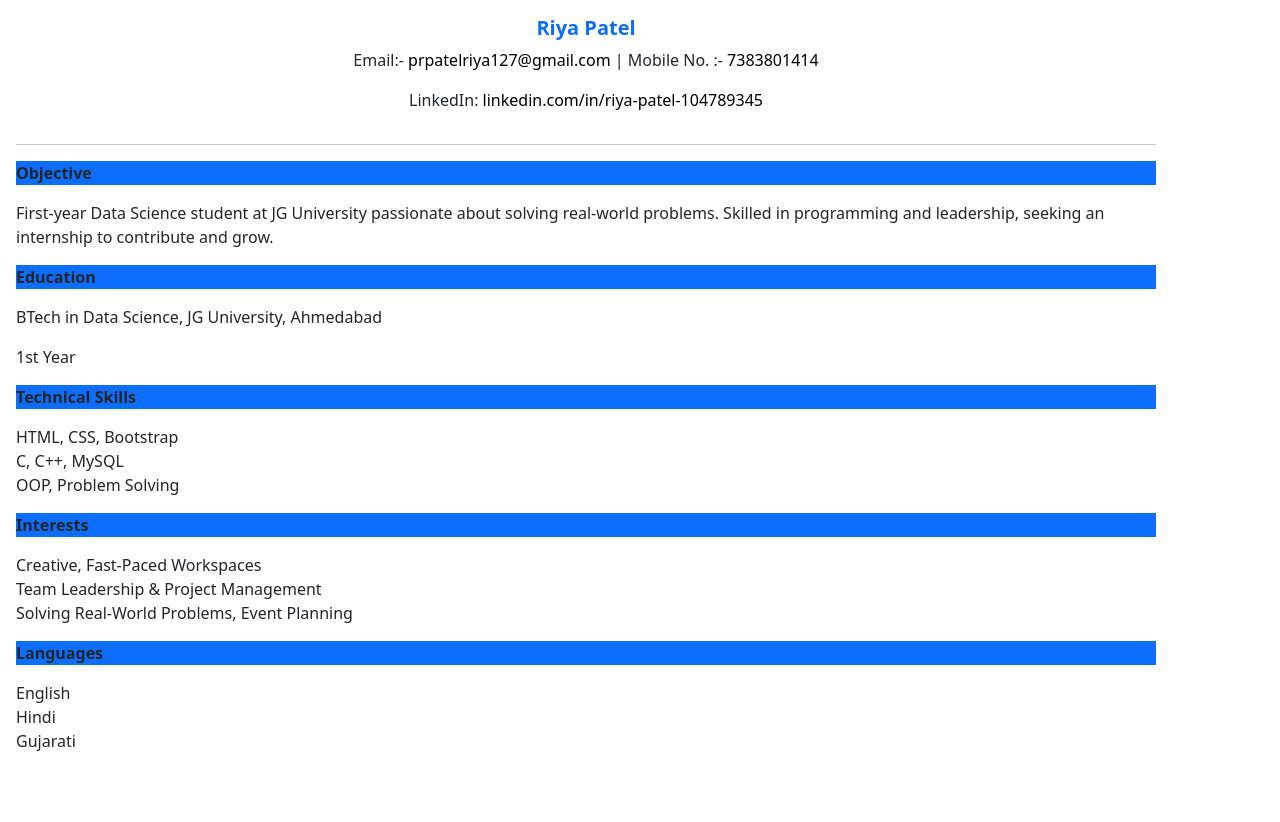
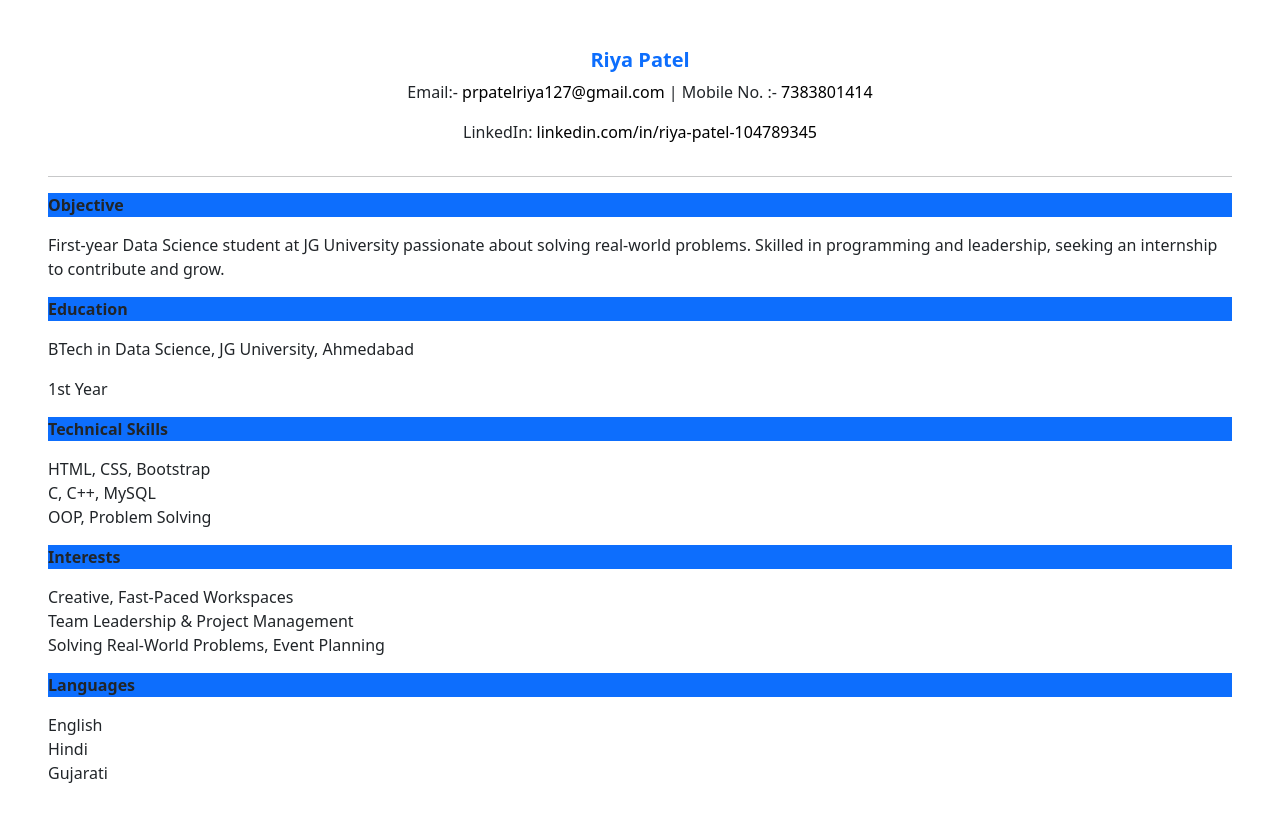
Before and after one commit to pr120107/session_task, a plain HTML site: page index.html in a window 1280 px wide. Before the commit the page ends 800 px from the top, so only its background shows below. Drawn offline with nearby package versions, Linux system fonts and the light colour scheme.

Commit message:
html-container-remove changes

```diff
--- a/index.html
+++ b/index.html
@@ -19,7 +19,7 @@
 </head>
 <body>
     <section>
-        <div class="container mx-3 my-3 p-0">
+        <div class="mx-5 my-5 p-0">
             <div class="d-grid align-items-center" style="justify-items: center;">
                 <h5 class="fw-bold text-primary">Riya Patel</h5>
                 <p>Email:- <a href="mailto:prpatelriya127@gmail.com" class="text-black text-decoration-none">prpatelriya127@gmail.com</a> | Mobile No. :- <a href="tel:+917383801414" class="text-black text-decoration-none">7383801414</a></p>
```
